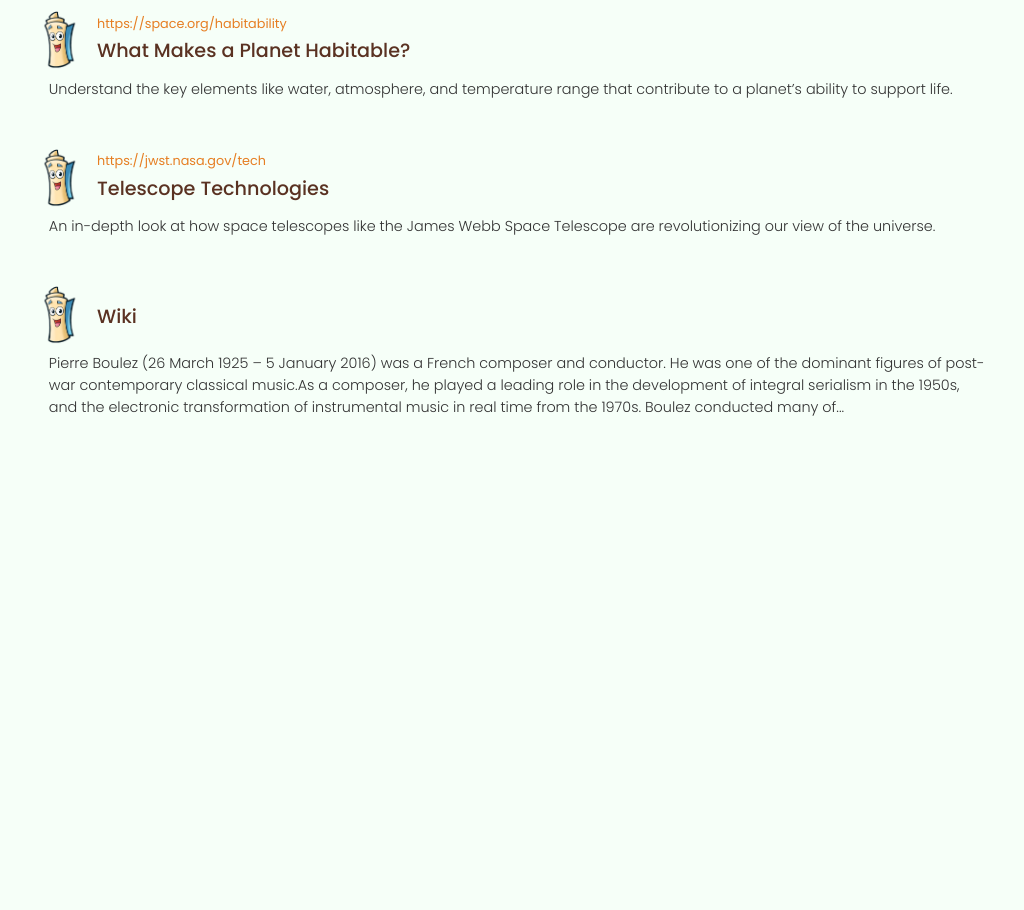
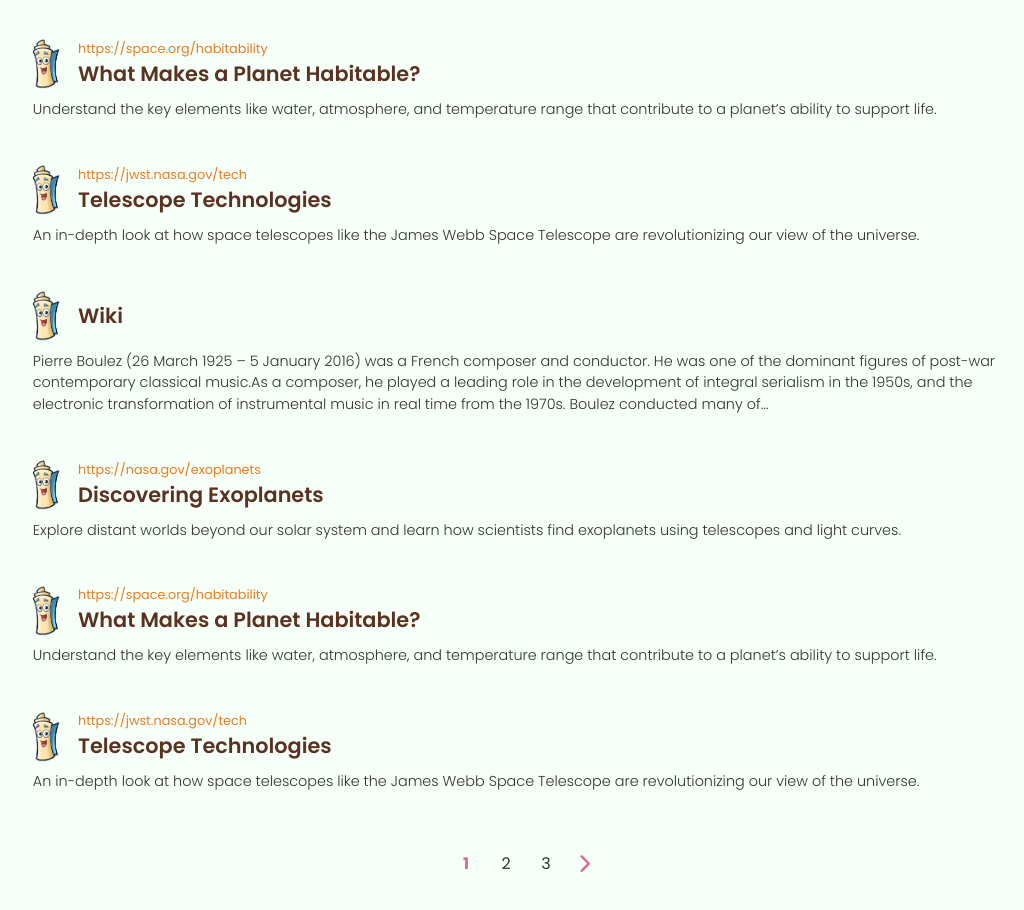
Before and after one commit to LoayAhmed304/search-engine, a Vue app in the folder client/: page /search in a window 1280 px wide. Shown: the part 280-1190 px from the top of the page, without its empty margins (120-1144 px from the left). Before the commit the page ends 800 px from the top, so only its background shows below. Built offline with nearby package versions, Linux system fonts and the light colour scheme.

Commit message:
feat(client): add theme icons and pagination

```diff
--- a/client/src/assets/styles/base.css
+++ b/client/src/assets/styles/base.css
@@ -5,7 +5,6 @@
   margin: 0;
   padding: 0;
   font-weight: normal;
-  /* border: red 1px solid; */
 }
 
 :root {
@@ -21,7 +20,6 @@ html[data-theme="dora"] {
   --link-color: #e67e22;
   --search-bar-background: #E38B8B0f;
   --divider-color: #e38b8b30;
-  --icon: url('client/src/assets/images/dora.png');
 }
 
 html[data-theme="backpack"] {
@@ -30,7 +28,6 @@ html[data-theme="backpack"] {
   --link-color: #5c89c9;
   --search-bar-background: #e8daff30;
   --divider-color: #bfa3e630;
-  --icon: url('/assets/images/backpack.png');
 }
 
 html[data-theme="swiper"] {
@@ -39,7 +36,6 @@ html[data-theme="swiper"] {
   --link-color: #2d5e99;
   --search-bar-background: #ffdcc330;
   --divider-color: #e5a07630;
-  --icon: url('/assets/images/swiper.png');
 }
 
 html[data-theme='boots'] {
@@ -48,7 +44,6 @@ html[data-theme='boots'] {
   --link-color: #e4b12f;
   --search-bar-background: #d9ecff30;
   --divider-color: #a3c7e832;
-  --icon: url('/assets/images/boots.png');
 }
 
 body {
@@ -58,8 +53,8 @@ body {
 }
 
 #app {
-  min-height: 100vh;
-  min-width: 100vw;
+  min-height: 100%;
+  min-width: 100%;
   display: flex;
   flex-direction: column;
   align-items: center;
--- a/client/src/components/layout/TheNavBar.vue
+++ b/client/src/components/layout/TheNavBar.vue
@@ -1,9 +1,10 @@
 <template>
-    <header>
-        <div class="search-bar">
-            <SearchBar/>
-        </div>
-    </header>
+  <div class="search">
+    <SearchBar :is-icon-shown="true" />
+  </div>
+
+  <div class="divider"></div>
+
 </template>
 
 <script setup>
@@ -11,12 +12,17 @@ import SearchBar from '../ui/SearchBar.vue';
 </script>
 
 <style scoped>
-header {
-width: 100%;
-    border: red 1px solid;
-    margin-top: 1.5rem;
+.divider {
+  border-bottom: 1px solid var(--divider-color);
+  width: 100%; /* Full viewport width */
+  margin-top: 2rem;
+  margin-bottom: 2rem;
+  overflow-x: hidden;
 }
-.search-bar {
-    width: 60%;
+
+.search {
+  margin-top: 1.5rem;
+  width: 100%;
+  overflow: visible;
 }
 </style>
--- a/client/src/components/ui/SearchBar.vue
+++ b/client/src/components/ui/SearchBar.vue
@@ -134,11 +134,15 @@ const voiceSearchQuery = () => {
 </script>
 
 <style scoped>
+.container {
+  position: relative;
+}
+
 .container,
 .search-bar {
   width: 100%;
-  margin: 0 auto;
-}
+  max-width: 800px;
+  margin: 0 auto;}
 
 .search-bar__form-wrapper {
   display: flex;
@@ -200,6 +204,12 @@ base-button {
   border-radius: 5px;
   padding: 10px 16px;
   margin: 0.6rem 0;
+  position: absolute;
+
+  top: 100%;
+  left: 0;
+  right: 0;
+  z-index: 10;
 }
 
 .search-bar__suggestion {
@@ -209,6 +219,7 @@ base-button {
   padding: 0.5rem;
   border-radius: 5px;
   cursor: pointer;
+
 }
 
 .search-bar__suggestion--active {
--- a/client/src/components/ui/SearchResult.vue
+++ b/client/src/components/ui/SearchResult.vue
@@ -28,7 +28,10 @@ defineProps({
   display: flex;
   flex-direction: column;
   gap: 0.5rem;
-  padding: 1.5rem 0;
+  padding: 1.4rem 0;
+  width: 100%;
+  word-wrap: break-word;
+  overflow-wrap: break-word;
 }
 
 .search-result__info {
@@ -37,10 +40,10 @@ defineProps({
 }
 
 .search-result__icon {
-  width: 45px;
+  width: 50px;
   height: auto;
   object-fit: contain;
-  margin-right: 1rem;
+  margin-right: 0.5rem;
 }
 
 .search-result__text {
@@ -48,7 +51,7 @@ defineProps({
   flex-direction: column;
   align-items: start;
   justify-content: center;
-  gap: 0.2rem;
+  font-weight: 200;
 }
 
 .search-result__link {
@@ -63,10 +66,10 @@ defineProps({
 }
 
 .search-result__title {
-  font-size: 1.2rem;
+  font-size: 1.3rem;
   margin: 0;
   color: var(--title-color);
-  font-weight: 500;
+  font-weight: 550;
 }
 
 .search-result__link:hover,
--- a/client/src/main.js
+++ b/client/src/main.js
@@ -13,8 +13,10 @@ import { FontAwesomeIcon } from '@fortawesome/vue-fontawesome'
 import { faMagnifyingGlass } from '@fortawesome/free-solid-svg-icons'
 import { faPalette } from '@fortawesome/free-solid-svg-icons'
 import { faMicrophone } from '@fortawesome/free-solid-svg-icons'
+import { faChevronLeft } from '@fortawesome/free-solid-svg-icons'
+import { faChevronRight } from '@fortawesome/free-solid-svg-icons'
 
-library.add(faMagnifyingGlass, faPalette, faMicrophone);
+library.add(faMagnifyingGlass, faPalette, faMicrophone, faChevronLeft, faChevronRight);
 
 const app = createApp(App);
 
--- a/client/src/views/HomeView.vue
+++ b/client/src/views/HomeView.vue
@@ -1,5 +1,5 @@
 <template>
-  <div class="container">
+  <div class="wrapper">
     <img src="/images/dora-the-explorer.png" alt="dora the explorer"  />
     <SearchBar :is-icon-shown="false"/>
   </div>
@@ -11,11 +11,11 @@ import SearchBar from '@/components/ui/SearchBar.vue'
 </script>
 
 <style scoped>
-.container {
+.wrapper {
   display: flex;
   flex-direction: column;
-  padding: 2rem;
-  margin: 1rem;
+  overflow: visible;
+  margin-top: 6rem;
 }
 
 img {
--- a/client/src/views/ResultsView.vue
+++ b/client/src/views/ResultsView.vue
@@ -1,21 +1,56 @@
 <template>
-  <div class="container">
-    <div class="search">
-      <SearchBar :is-icon-shown="true"/>
+  <TheNavBar></TheNavBar>
+  <div class="results-wrapper">
+    <div class="results">
+      <SearchResult
+        v-for="(result, index) in paginatedResults"
+        :key="index"
+        :title="result.title"
+        :url="result.url"
+        :content="result.content"
+      />
     </div>
-    <SearchResult
-      v-for="(result, index) in mockResults"
-      :key="index"
-      :title="result.title"
-      :url="result.url"
-      :content="result.content"
-    ></SearchResult>
+  </div>
+
+  <div class="pagination">
+    <font-awesome-icon
+      icon="fa-solid fa-chevron-left"
+      v-if="currentPage !== 0"
+      class="pagination__arrow pagination__arrow--left"
+      @click="prevPage"
+    />
+    <span
+      v-for="page in totalPages"
+      :key="page"
+      class="pagination__page"
+      :class="{ 'pagination__page--active': page - 1 === currentPage }"
+      @click="setPage(page - 1)"
+    >
+      {{ page}}</span
+    >
+    <font-awesome-icon
+      icon="fa-solid fa-chevron-right"
+      v-if="(currentPage + 1) * maxResultsPerPage < mockResults.length"
+      class="pagination__arrow pagination__arrow--right"
+      @click="nextPage"
+    />
   </div>
 </template>
 
 <script setup>
+import { ref, computed } from 'vue'
+
 import SearchBar from '@/components/ui/SearchBar.vue'
 import SearchResult from '@/components/ui/SearchResult.vue'
+import TheNavBar from '@/components/layout/TheNavBar.vue'
+
+const currentPage = ref(0)
+const maxResultsPerPage = 7
+
+const nextPage = () => currentPage.value++
+const prevPage = () => currentPage.value--
+
+// to be removed later
 const mockResults = [
   {
     title: 'Discovering Exoplanets',
@@ -41,24 +76,152 @@ const mockResults = [
     content:
       'Pierre Boulez (26 March 1925 – 5 January 2016) was a French composer and conductor. He was one of the dominant figures of post-war contemporary classical music.As a composer, he played a leading role in the development of integral serialism in the 1950s, and the electronic transformation of instrumental music in real time from the 1970s. Boulez conducted many of...',
   },
+  {
+    title: 'Discovering Exoplanets',
+    url: 'https://nasa.gov/exoplanets',
+    content:
+      'Explore distant worlds beyond our solar system and learn how scientists find exoplanets using telescopes and light curves.',
+  },
+  {
+    title: 'What Makes a Planet Habitable?',
+    url: 'https://space.org/habitability',
+    content:
+      'Understand the key elements like water, atmosphere, and temperature range that contribute to a planet’s ability to support life.',
+  },
+  {
+    title: 'Telescope Technologies',
+    url: 'https://jwst.nasa.gov/tech',
+    content:
+      'An in-depth look at how space telescopes like the James Webb Space Telescope are revolutionizing our view of the universe.',
+  },
+  {
+    title: 'Wiki',
+    url: '',
+    content:
+      'Pierre Boulez (26 March 1925 – 5 January 2016) was a French composer and conductor. He was one of the dominant figures of post-war contemporary classical music.As a composer, he played a leading role in the development of integral serialism in the 1950s, and the electronic transformation of instrumental music in real time from the 1970s. Boulez conducted many of...',
+  },
+  {
+    title: 'Discovering Exoplanets',
+    url: 'https://nasa.gov/exoplanets',
+    content:
+      'Explore distant worlds beyond our solar system and learn how scientists find exoplanets using telescopes and light curves.',
+  },
+  {
+    title: 'What Makes a Planet Habitable?',
+    url: 'https://space.org/habitability',
+    content:
+      'Understand the key elements like water, atmosphere, and temperature range that contribute to a planet’s ability to support life.',
+  },
+  {
+    title: 'Telescope Technologies',
+    url: 'https://jwst.nasa.gov/tech',
+    content:
+      'An in-depth look at how space telescopes like the James Webb Space Telescope are revolutionizing our view of the universe.',
+  },
+  {
+    title: 'Wiki',
+    url: '',
+    content:
+      'Pierre Boulez (26 March 1925 – 5 January 2016) was a French composer and conductor. He was one of the dominant figures of post-war contemporary classical music.As a composer, he played a leading role in the development of integral serialism in the 1950s, and the electronic transformation of instrumental music in real time from the 1970s. Boulez conducted many of...',
+  },
+  {
+    title: 'Discovering Exoplanets',
+    url: 'https://nasa.gov/exoplanets',
+    content:
+      'Explore distant worlds beyond our solar system and learn how scientists find exoplanets using telescopes and light curves.',
+  },
+  {
+    title: 'What Makes a Planet Habitable?',
+    url: 'https://space.org/habitability',
+    content:
+      'Understand the key elements like water, atmosphere, and temperature range that contribute to a planet’s ability to support life.',
+  },
+  {
+    title: 'Telescope Technologies',
+    url: 'https://jwst.nasa.gov/tech',
+    content:
+      'An in-depth look at how space telescopes like the James Webb Space Telescope are revolutionizing our view of the universe.',
+  },
+  {
+    title: 'Wiki',
+    url: '',
+    content:
+      'Pierre Boulez (26 March 1925 – 5 January 2016) was a French composer and conductor. He was one of the dominant figures of post-war contemporary classical music.As a composer, he played a leading role in the development of integral serialism in the 1950s, and the electronic transformation of instrumental music in real time from the 1970s. Boulez conducted many of...',
+  },
 ]
+
+const paginatedResults = computed(() =>
+  mockResults.slice(
+    currentPage.value * maxResultsPerPage,
+    (currentPage.value + 1) * maxResultsPerPage,
+  ),
+)
+
+const totalPages = computed(() => Math.ceil(mockResults.length / maxResultsPerPage))
+
+const setCurrentPage = (page) => {
+  currentPage.value = page
+}
 </script>
 
 <style scoped>
-.container {
+.results-wrapper {
+  margin: 0 auto;
   display: flex;
   flex-direction: column;
+  justify-content: center;
+  align-items: center;
+  max-width: 100%;
   width: 100%;
-  max-width: 1000px;
-  padding: 1rem;
-  margin: 0 auto;
-}
-
-.search {
-  width: 100%;
+  overflow-x: hidden;
 }
 
 .results {
-  margin: 1rem 2rem;
+  display: flex;
+  flex-direction: column;
+  max-width: 1000px;
+  overflow-x: hidden;
+}
+
+.pagination {
+  display: flex;
+  justify-content: center;
+  align-items: center;
+  margin: 2rem;
+
+  flex-wrap: wrap;
+  gap: 0.5rem;
+}
+
+.pagination__arrow {
+  font-size: 1.2rem;
+  cursor: pointer;
+  transition: color 0.2s;
+  color: var(--accent-color);
+}
+
+.pagination__arrow--left {
+  margin-right: 0.5rem;
+}
+
+.pagination__arrow--right {
+  margin-left: 0.5rem;
+}
+
+.pagination__page {
+  width: 2rem;
+  height: 2rem;
+  display: grid;
+  place-items: center;
+  border-radius: 50%;
+  cursor: pointer;
+  transition:
+    background 0.2s,
+    color 0.2s;
+}
+
+.pagination__page--active {
+  font-weight: bold;
+  color: var(--accent-color);
 }
 </style>
```
Also changed, not shown: client/public/images/map.png.
